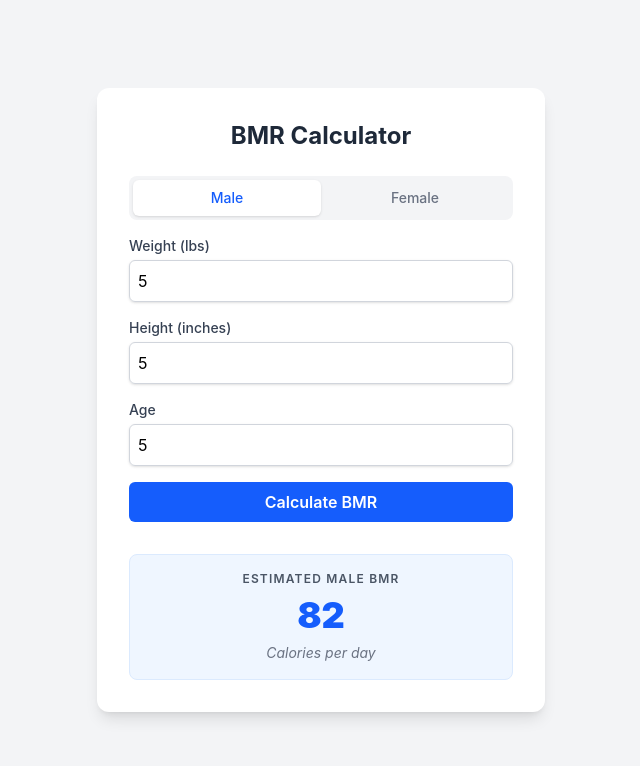
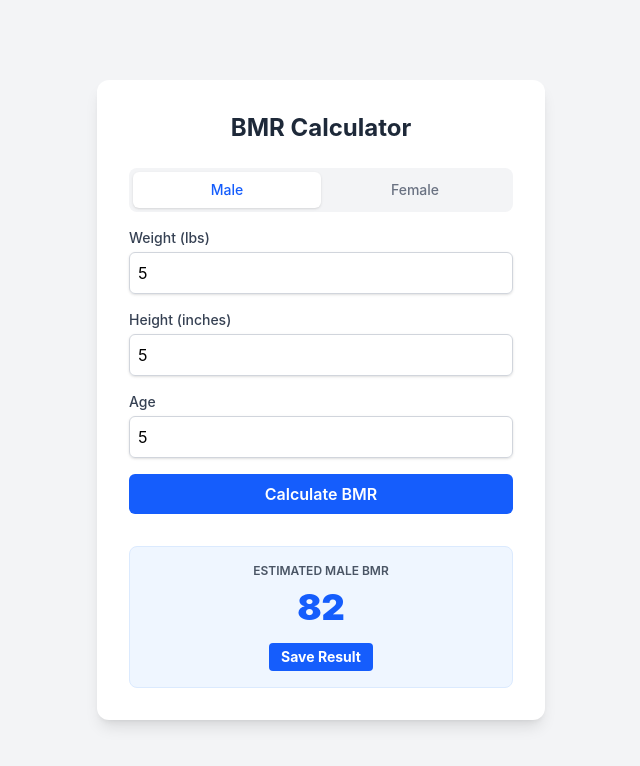
Before and after one commit to GaigeJohnson/BMR-Tracker, a React (Vite) app: page / in a window 1280 px wide. Both pictures are taken after typing "5", "5", "5" into the empty fields and a click on the button "Calculate BMR". Shown: the top 766 px of the page, without its empty margins (319-959 px from the left). Built offline with nearby package versions, Linux system fonts and the light colour scheme.

Commit message:
adding button

```diff
--- a/src/App.jsx
+++ b/src/App.jsx
@@ -117,11 +117,31 @@ return (
 
         {bmr && (
           <div className="mt-8 p-4 bg-blue-50 rounded-lg text-center border border-blue-100">
-            <p className="text-gray-600 text-xs uppercase tracking-widest font-semibold">
-            Estimated {gender} BMR
-            </p>
+            <p className="text-gray-600 text-xs uppercase font-semibold">Estimated {gender} BMR</p>
             <p className="text-4xl font-black text-blue-600 my-2">{bmr}</p>
-            <p className="text-gray-500 text-sm italic">Calories per day</p>
+            <button
+              onClick={saveEntry}
+              className="mt-2 bg-blue-600 text-white px-3 py-1 rounded text-sm font-bold hover:bg-blue-700"
+            >
+              Save Result
+            </button>
+          </div>
+        )}
+
+        {history.length > 0 && (
+          <div className="mt-8 border-t pt-6">
+            <div className="flex justify-between items-center mb-4">
+              <h2 className="text-lg font-bold text-gray-800">History</h2>
+              <button onClick={clearHistory} className="text-xs text-red-500 hover:underline">Clear All</button>
+            </div>
+            <div className="space-y-2 max-h-40 overflow-y-auto">
+              {history.map((entry) => (
+                <div key={entry.id} className="flex justify-between bg-gray-50 p-3 rounded-md text-sm border border-gray-100">
+                  <span className="text-gray-500 font-medium">{entry.date}</span>
+                  <span className="font-bold text-blue-700">{entry.value} kcal <span className="text-gray-400 font-normal">({entry.weight} lbs)</span></span>
+                </div>
+              ))}
+            </div>
           </div>
         )}
       </div>
```
